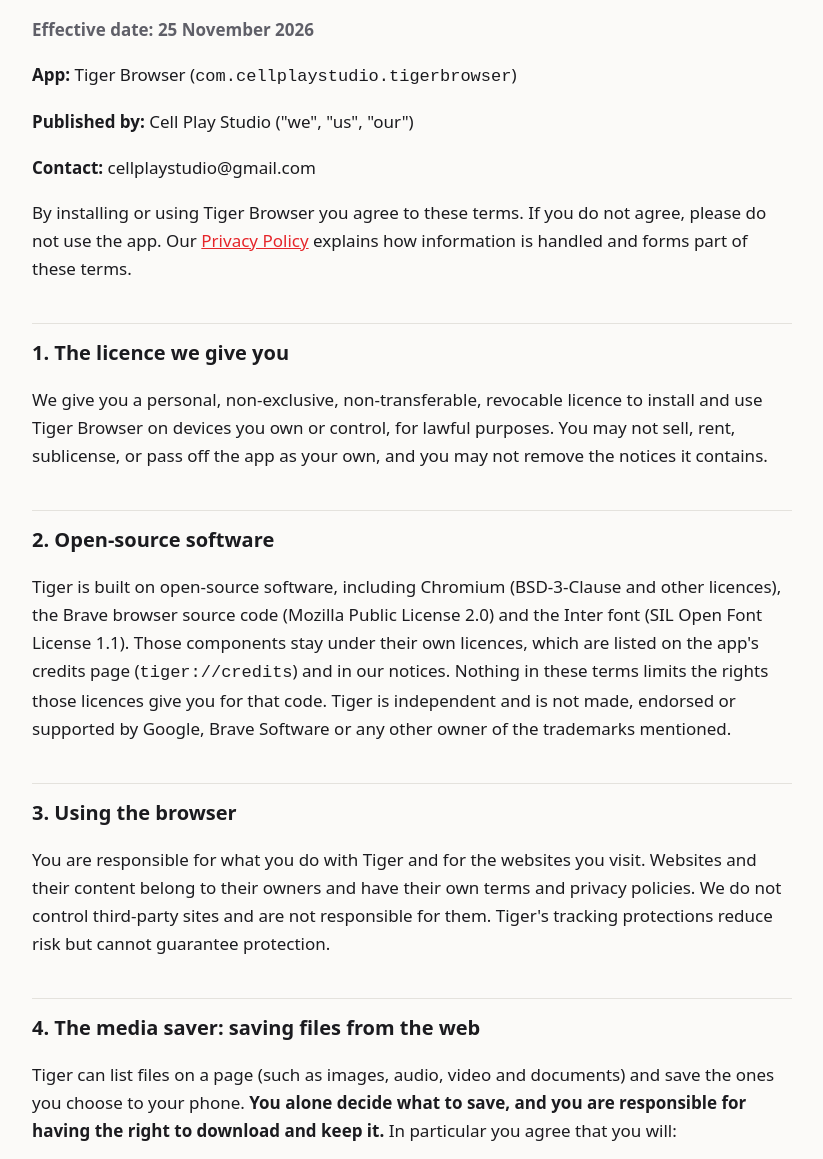
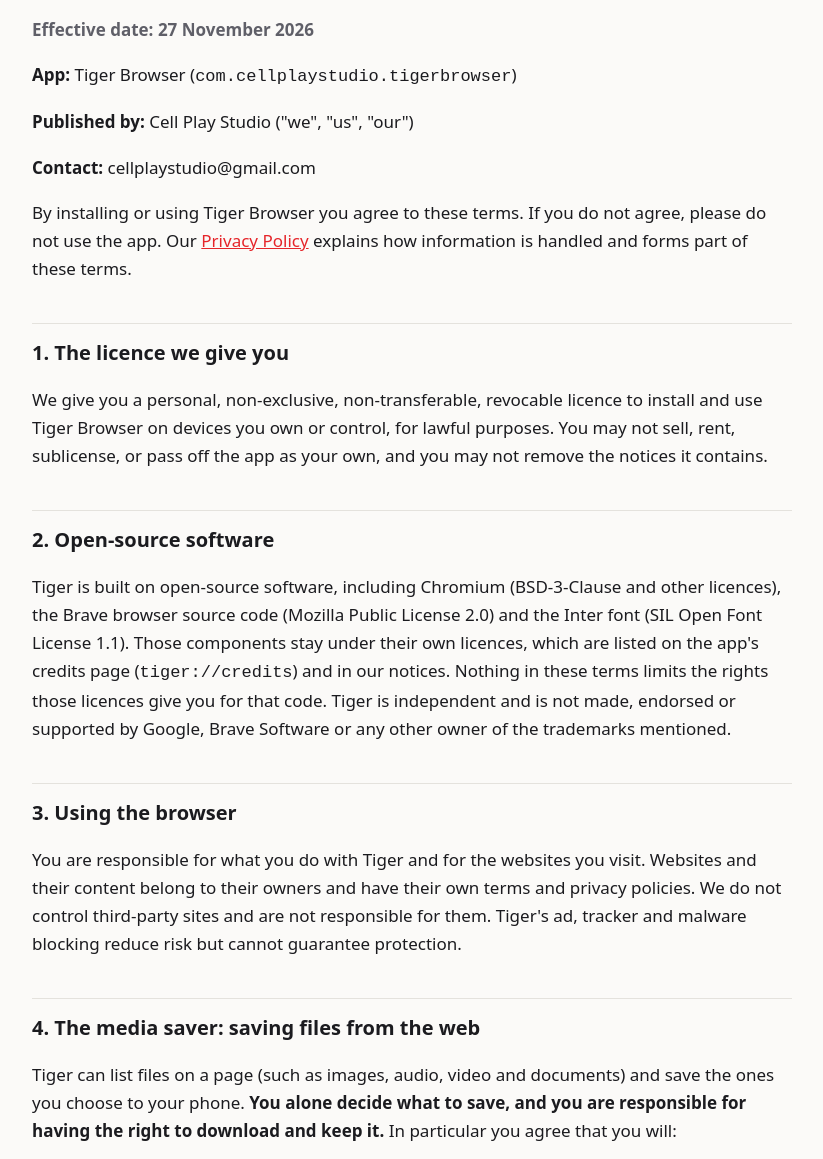
Before and after one commit to cellplaystudio/tiger-browser, a plain HTML site: page terms.html in a window 1280 px wide. Shown: the part 94-1253 px from the top of the page, without its empty margins (228-1051 px from the left). Drawn offline with Linux system fonts and the light colour scheme.

Commit message:
Add files via upload

```diff
--- a/terms.html
+++ b/terms.html
@@ -8,7 +8,7 @@ a{color:var(--red)}table{border-collapse:collapse;width:100%;margin:1em 0;font-s
 th,td{border:1px solid var(--line);padding:10px;text-align:left;vertical-align:top}th{background:rgba(127,127,127,.12)}
 ul{padding-left:1.3em}li{margin:.35em 0}p.meta{color:var(--muted)}
 </style></head><body><main><h1>Terms of Service for Tiger Browser</h1>
-<p class="meta"><strong>Effective date: 25 November 2026</strong></p>
+<p class="meta"><strong>Effective date: 27 November 2026</strong></p>
 <p><strong>App:</strong> Tiger Browser (<code>com.cellplaystudio.tigerbrowser</code>)</p>
 <p><strong>Published by:</strong> Cell Play Studio ("we", "us", "our")</p>
 <p><strong>Contact:</strong> cellplaystudio@gmail.com</p>
@@ -18,7 +18,7 @@ ul{padding-left:1.3em}li{margin:.35em 0}p.meta{color:var(--muted)}
 <h2>2. Open-source software</h2>
 <p>Tiger is built on open-source software, including Chromium (BSD-3-Clause and other licences), the Brave browser source code (Mozilla Public License 2.0) and the Inter font (SIL Open Font License 1.1). Those components stay under their own licences, which are listed on the app's credits page (<code>tiger://credits</code>) and in our notices. Nothing in these terms limits the rights those licences give you for that code. Tiger is independent and is not made, endorsed or supported by Google, Brave Software or any other owner of the trademarks mentioned.</p>
 <h2>3. Using the browser</h2>
-<p>You are responsible for what you do with Tiger and for the websites you visit. Websites and their content belong to their owners and have their own terms and privacy policies. We do not control third-party sites and are not responsible for them. Tiger's tracking protections reduce risk but cannot guarantee protection.</p>
+<p>You are responsible for what you do with Tiger and for the websites you visit. Websites and their content belong to their owners and have their own terms and privacy policies. We do not control third-party sites and are not responsible for them. Tiger's ad, tracker and malware blocking reduce risk but cannot guarantee protection.</p>
 <h2>4. The media saver: saving files from the web</h2>
 <p>Tiger can list files on a page (such as images, audio, video and documents) and save the ones you choose to your phone. <strong>You alone decide what to save, and you are responsible for having the right to download and keep it.</strong> In particular you agree that you will:</p>
 <ul><li>save only content you own, that is licensed to you, that is in the public domain, or that you are otherwise allowed to copy;</li><li>follow the website's terms and applicable copyright and other laws;</li><li>not use the feature to infringe copyright, to get around technical protection (for example DRM), or to copy from streaming or social services that forbid it. Tiger does not extract protected streams, and it keeps a list of services where saving is not offered.</li></ul>
```
Also changed, not shown: privacy-policy.html (+2 -2 lines).
